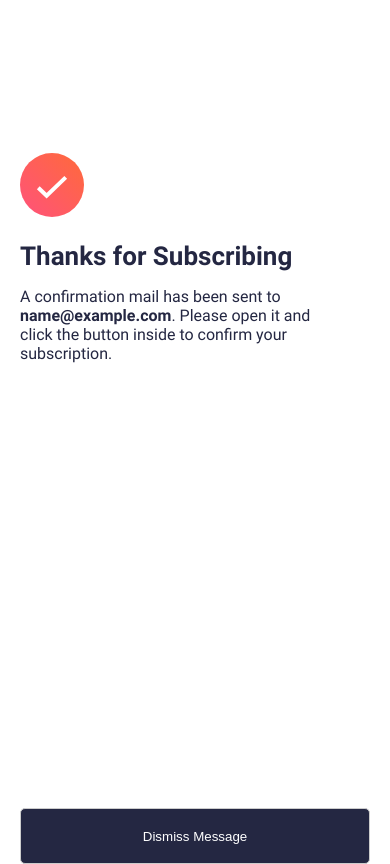
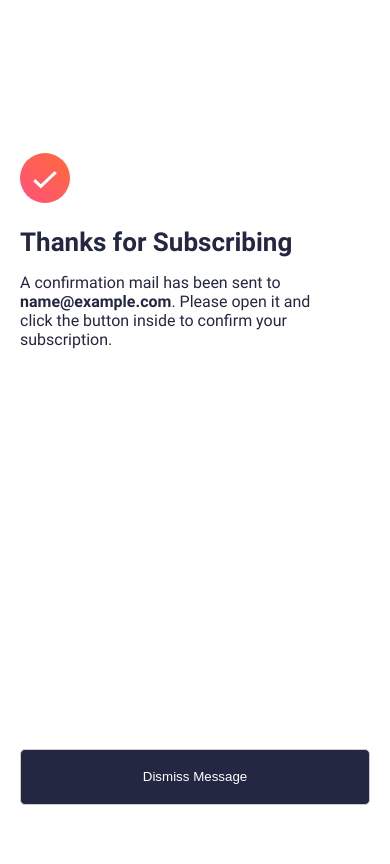
Before and after one commit to Michael-B-Ahiale/Newsletter-Subscription-Form, a website: page src/index.html in a window 390 px wide. Both pictures are taken after typing "name@example.com" into the empty fields and a click on the button "Subscribe to monthly newsletter". Drawn offline with Linux system fonts and the light colour scheme.

Commit message:
feat: responsive design refinement

```diff
--- a/src/styles.css
+++ b/src/styles.css
@@ -268,11 +268,16 @@ figure {
   }
 
   .success {
-    height: 100vh;
+    height: 93vh;
     display: flex;
     flex-direction: column;
     justify-content: space-between;
     box-sizing: border-box;
+
+    img{
+      height: 50px;
+      margin-bottom: 10px;
+    }
 
     header{
       width: 90%;
```
